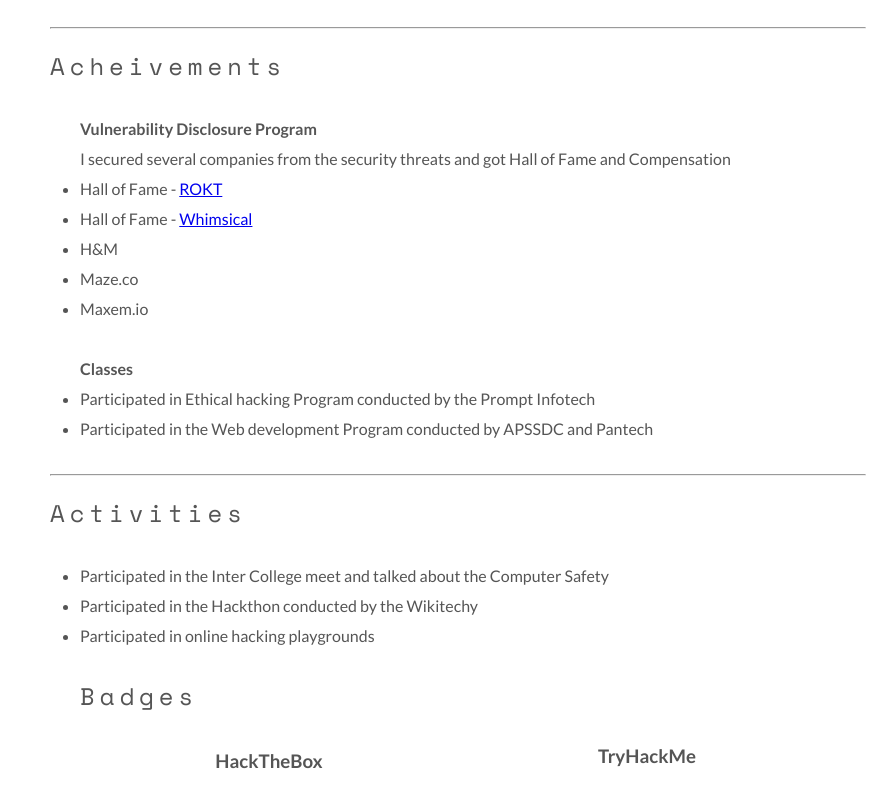
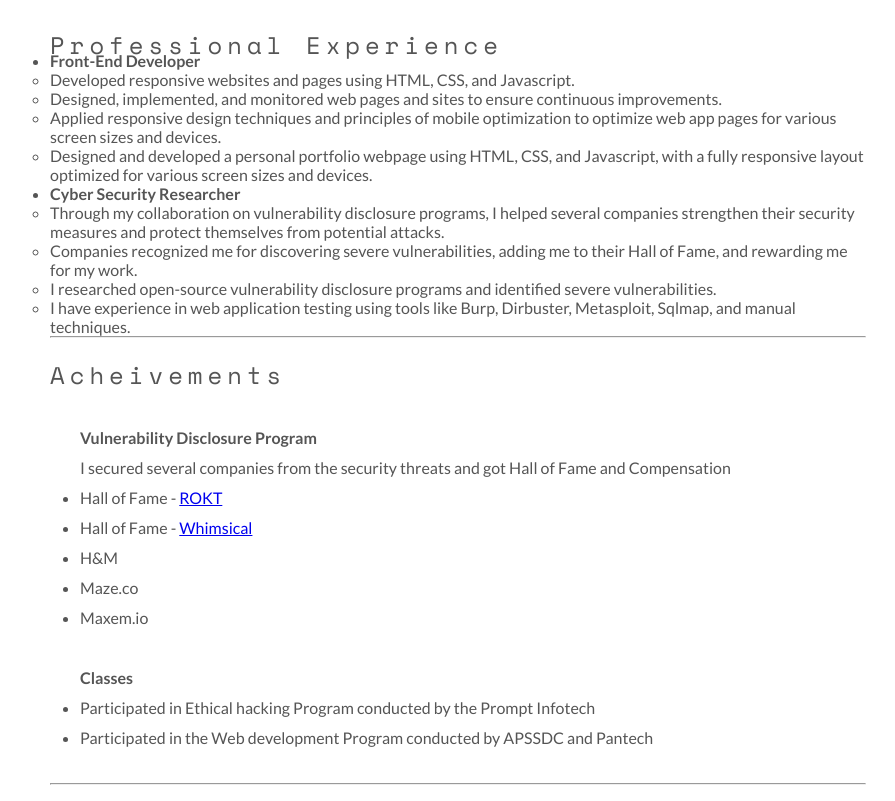
Before and after one commit to karthikgohul/karthikgohul.github.io, a plain HTML site: page PortFolio/index.html in a window 1280 px wide. Shown: the part 1749-2550 px from the top of the page, without its empty margins (182-1077 px from the left). Drawn offline with nearby package versions, Linux system fonts and the light colour scheme.

Commit message:
Update index.html

```diff
--- a/PortFolio/index.html
+++ b/PortFolio/index.html
@@ -150,6 +150,41 @@
             </div>
             </div>
         </section>
+        <section class="experience">
+            <div class="experience">
+                <h3 class="title-4">Professional Experience</h2>
+                <div class="experience-details">
+                    <ul class="list-vertical">
+                        <li class="inner-list-exp"></li>
+                        <li class="inner-list-exp"></li>
+                      </ul>
+                      <ul class="experience-answer">
+                        <li>
+                          <div>
+                            <h4>Front-End Developer</h4>
+                        </div>
+                            <ul>
+                                <li>Developed responsive websites and pages using HTML, CSS, and Javascript.</li>
+                                <li>Designed, implemented, and monitored web pages and sites to ensure continuous improvements.</li>
+                                <li>Applied responsive design techniques and principles of mobile optimization to optimize web app pages for various screen sizes and devices.</li>
+                                <li>Designed and developed a personal portfolio webpage using HTML, CSS, and Javascript, with a fully responsive layout optimized for various screen sizes and devices.</li>
+                            </ul>
+                        </li>
+                        <li class="experience-answer-2">
+                            <div>
+                            <h4>Cyber Security Researcher</h4>
+                            </div>
+                            <ul>
+                                <li>Through my collaboration on vulnerability disclosure programs, I helped several companies strengthen their security measures and protect themselves from potential attacks.</li>
+                                <li>Companies recognized me for discovering severe vulnerabilities, adding me to their Hall of Fame, and rewarding me for my work.</li>
+                                <li>I researched open-source vulnerability disclosure programs and identified severe vulnerabilities.</li>
+                                <li>I have experience in web application testing using tools like Burp, Dirbuster, Metasploit, Sqlmap, and manual techniques.</li>
+                            </ul>
+                            </li>
+                            </ul>
+                          </div>
+                </div>
+        </section>
         <hr class="horizantal-line">
         <br>
         <section id="achievements"></section>
```
